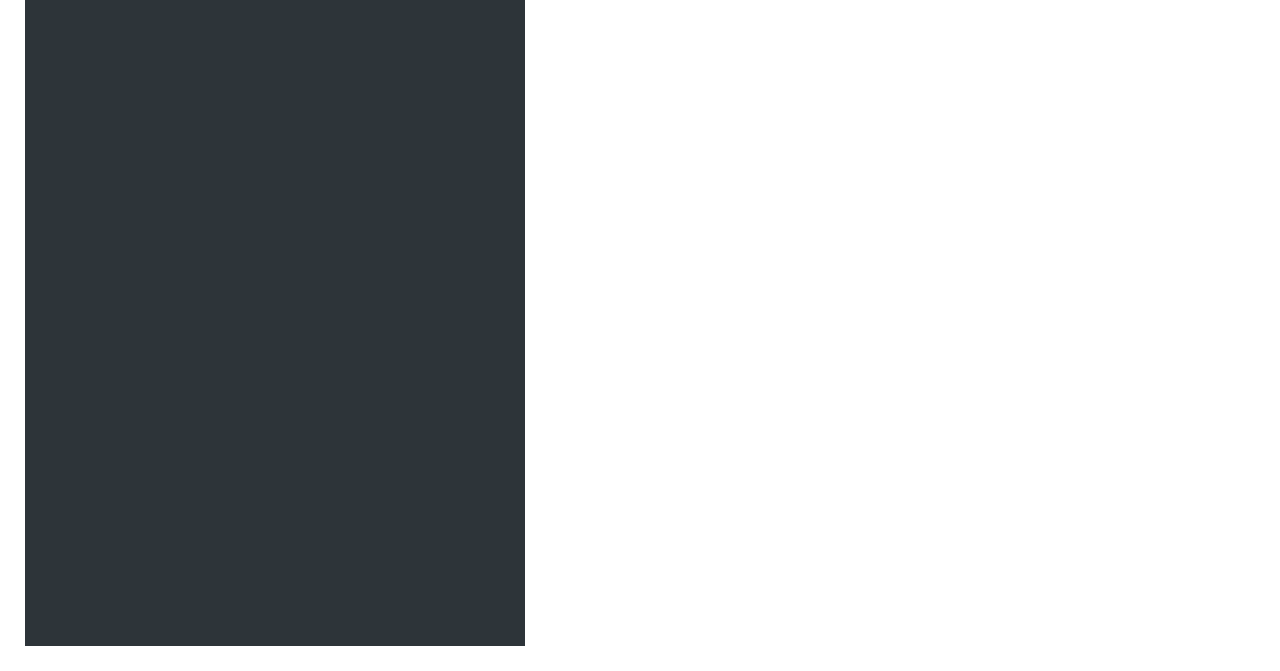
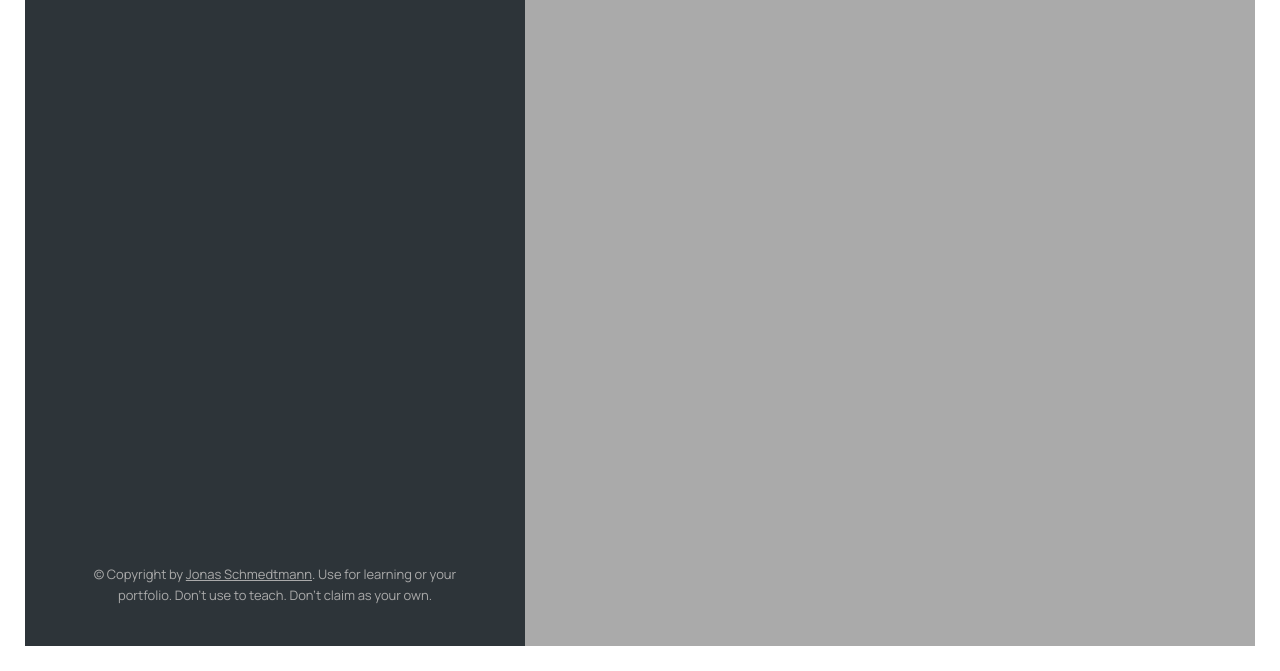
Before and after one commit to Mihir-AI/Mihir-AI.github.io, a plain HTML site: page index.html in a window 1280 px wide. Shown: the part 129-800 px from the top of the page. Drawn offline with nearby package versions, Linux system fonts and the light colour scheme.

Commit message:
Update index.html

```diff
--- a/index.html
+++ b/index.html
@@ -120,8 +120,17 @@
           </div>
         </li> -->
       </ul>
-
-
+      <p class="copyright">
+        &copy; Copyright by
+        <a
+          class="twitter-link"
+          target="_blank"
+          href="https://twitter.com/jonasschmedtman"
+          >Jonas Schmedtmann</a
+        >. Use for learning or your portfolio. Don't use to teach. Don't claim
+        as your own.
+      </p>
+    </div>
 
     <div id="map"></div>
   </body>
```
